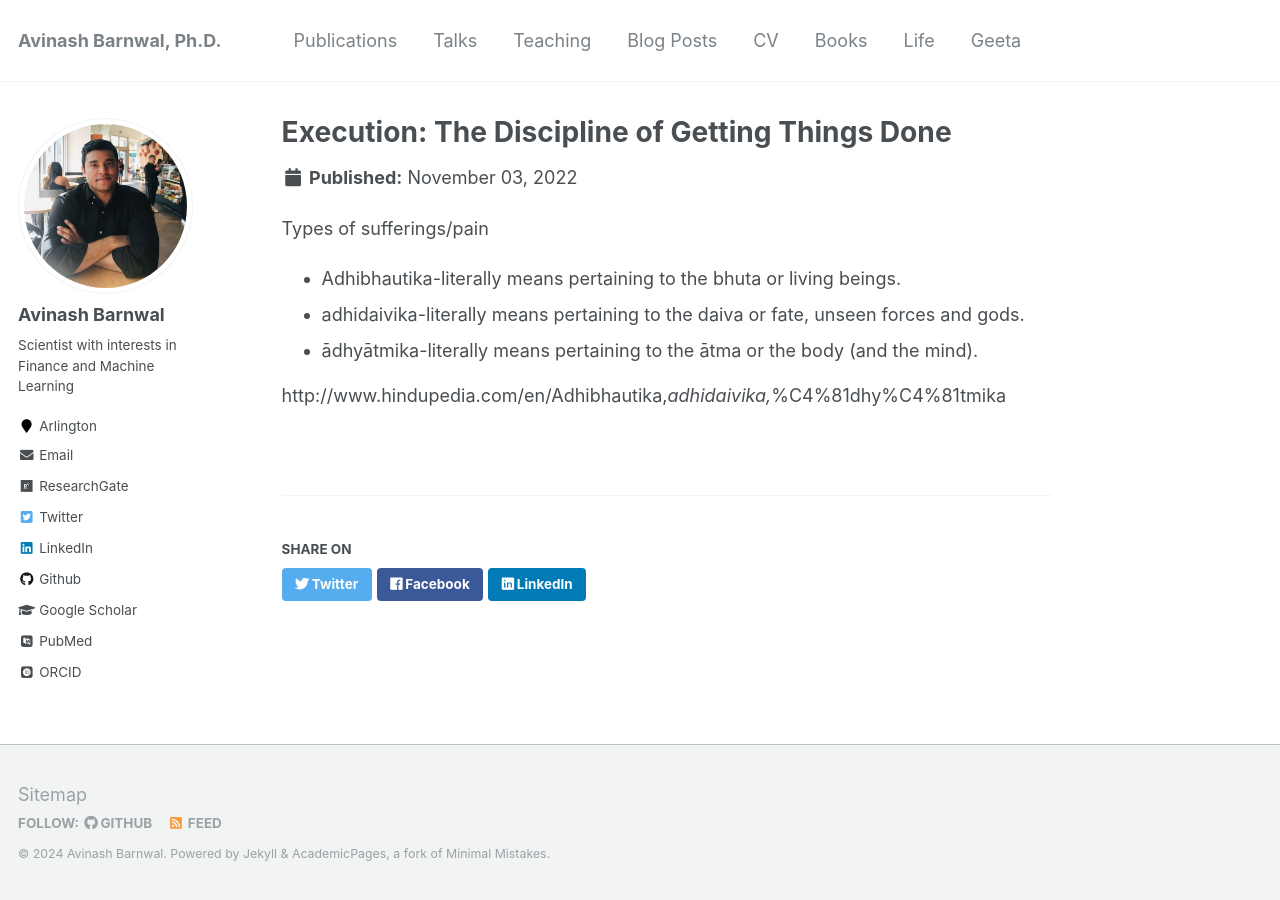
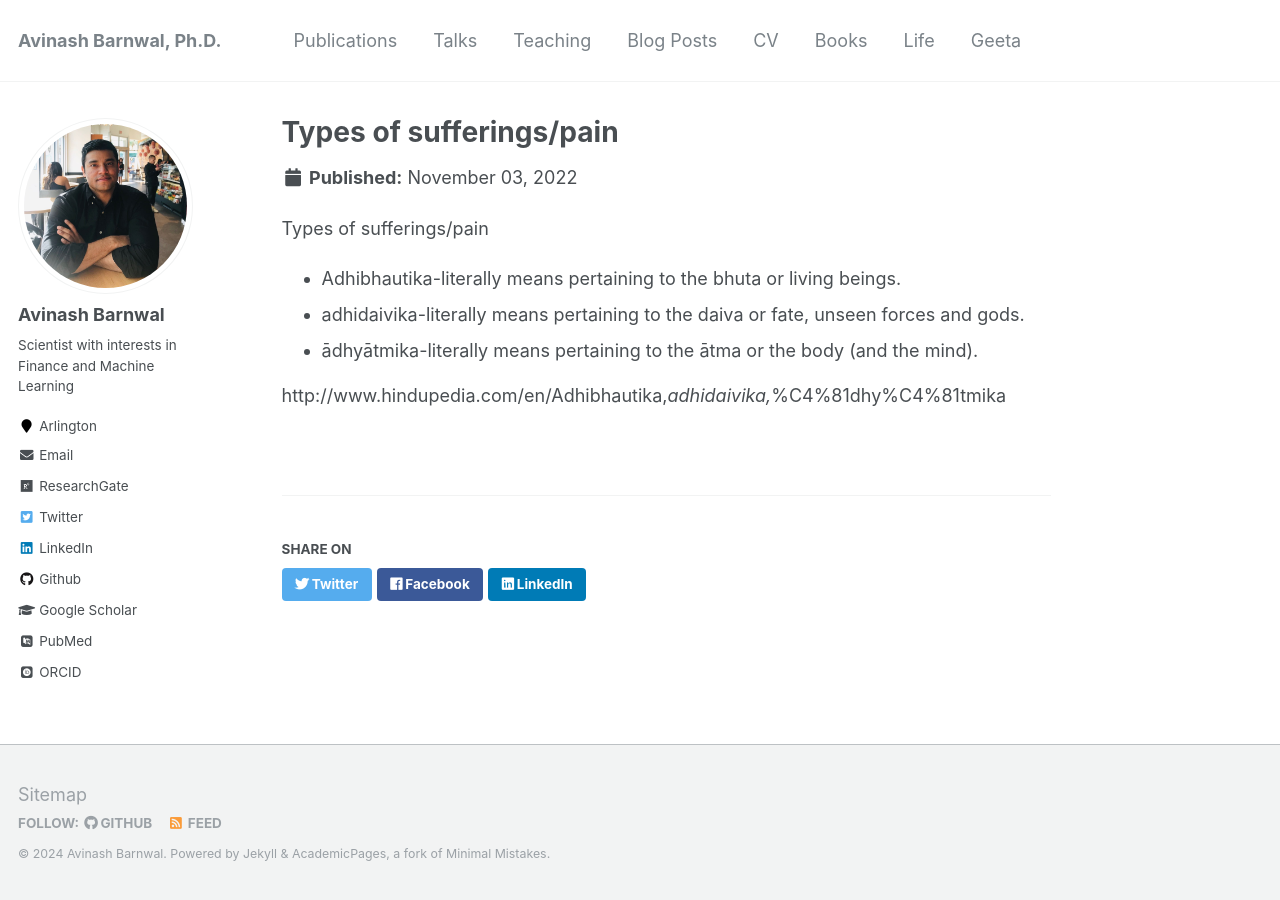
Before and after one commit to avinashbarnwal/avinashbarnwal.github.io, a Jekyll site: the page built from _geeta/test.md, in a window 1280 px wide. Built offline with Jekyll 4.4.1, drawn with Linux system fonts in a browser that asks for light colours; some web fonts are replaced.

Commit message:
Update test.md

```diff
--- a/_geeta/test.md
+++ b/_geeta/test.md
@@ -1,5 +1,5 @@
 ---
-title: "Execution: The Discipline of Getting Things Done"
+title: "Types of sufferings/pain"
 collection: books
 type: "Non-Fictional"
 permalink: /geeta/pain
```
